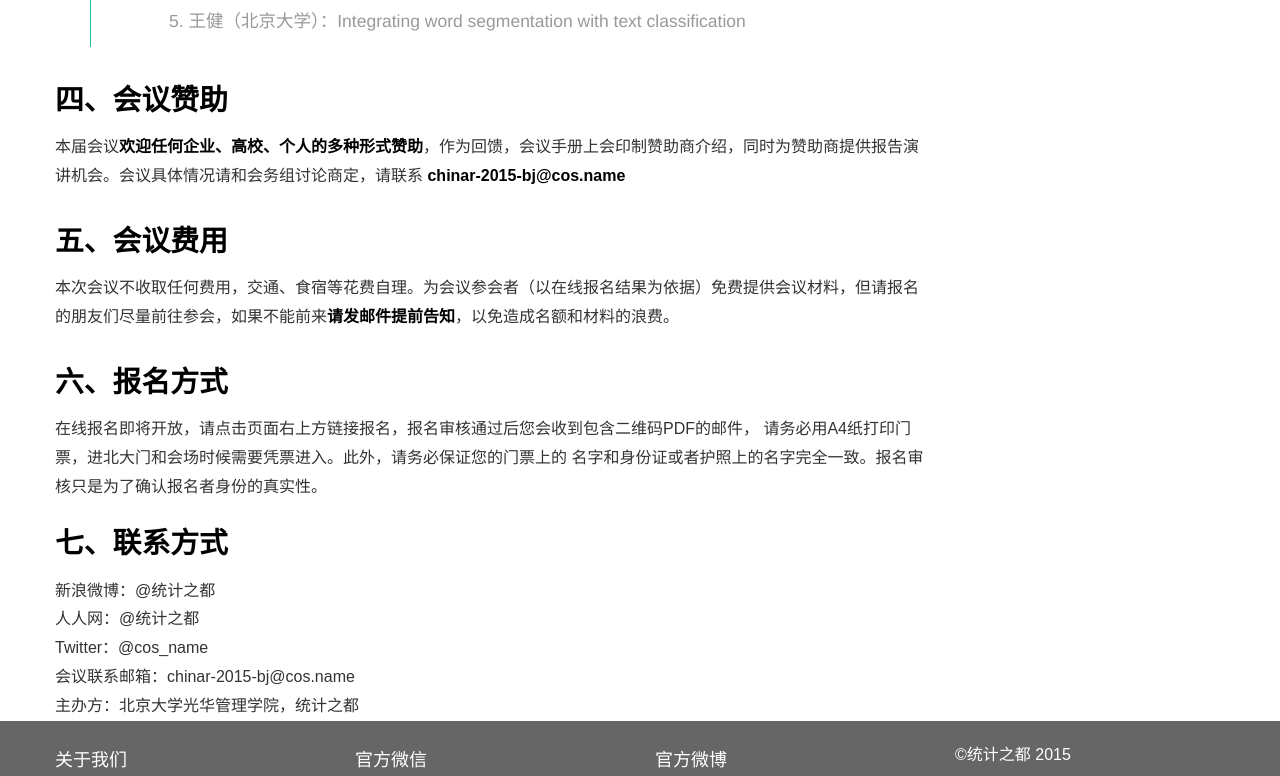
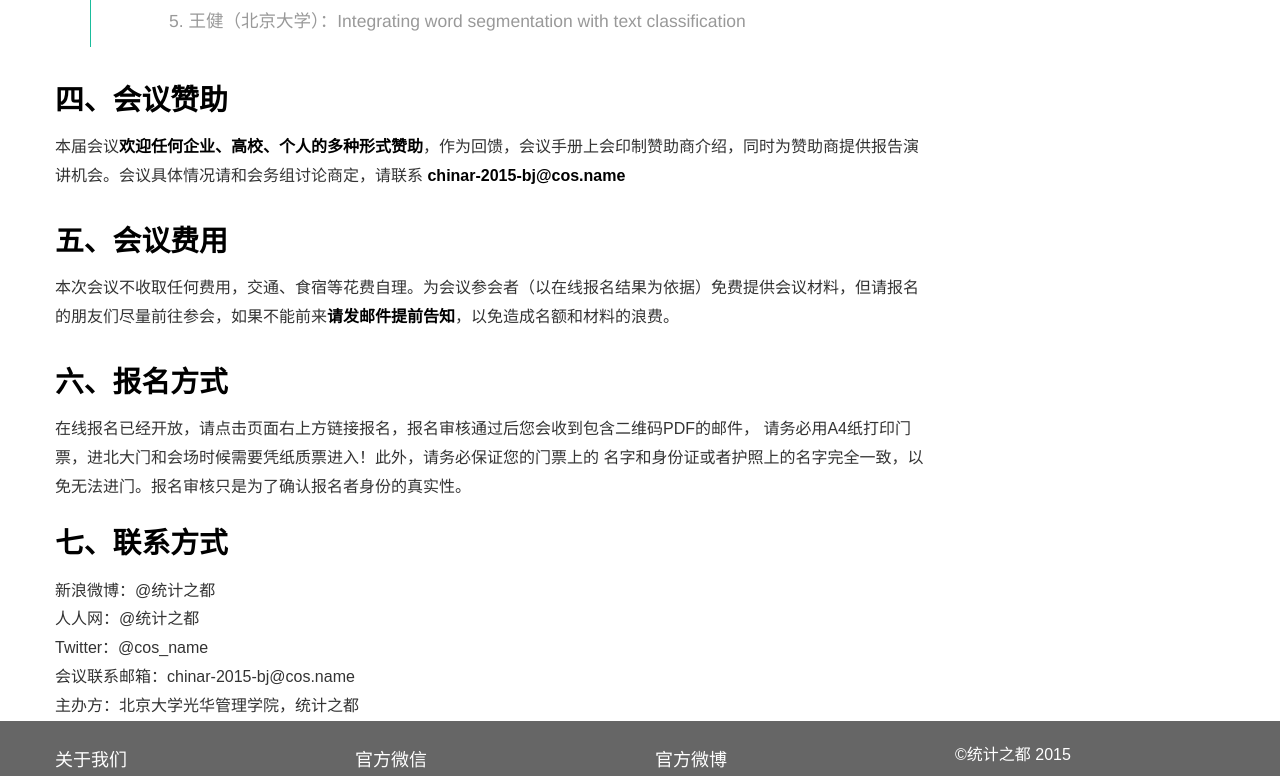
Before and after one commit to cosname/R-conference, a Jekyll site: the page built from _posts/2015-06-06-beijing.html, in a window 1280 px wide and 900 px high, scrolled down 3507 px, cut to the strip 0-776 px from the top of the window. Built offline with Jekyll 4.4.1, drawn with Linux system fonts in a browser that asks for light colours; comment, search, counter and statistics services are not loaded.

Commit message:
Update 2015-06-06-beijing.html

```diff
--- a/_posts/2015-06-06-beijing.html
+++ b/_posts/2015-06-06-beijing.html
@@ -140,9 +140,9 @@ title: 第八届中国R语言会议（北京）
 <h2><strong>五、会议费用</strong></h2>
 <p>本次会议不收取任何费用，交通、食宿等花费自理。为会议参会者（以在线报名结果为依据）免费提供会议材料，但请报名的朋友们尽量前往参会，如果不能前来<strong>请发邮件提前告知</strong>，以免造成名额和材料的浪费。</p>
 <h2><strong>六、报名方式</strong></h2>
-在线报名即将开放，请点击页面右上方链接报名，报名审核通过后您会收到包含二维码PDF的邮件，
-请务必用A4纸打印门票，进北大门和会场时候需要凭票进入。此外，请务必保证您的门票上的
-名字和身份证或者护照上的名字完全一致。报名审核只是为了确认报名者身份的真实性。
+在线报名已经开放，请点击页面右上方链接报名，报名审核通过后您会收到包含二维码PDF的邮件，
+请务必用A4纸打印门票，进北大门和会场时候需要凭纸质票进入！此外，请务必保证您的门票上的
+名字和身份证或者护照上的名字完全一致，以免无法进门。报名审核只是为了确认报名者身份的真实性。
 
 <h2><strong>七、联系方式</strong></h2>
 新浪微博：@统计之都<br>
```
